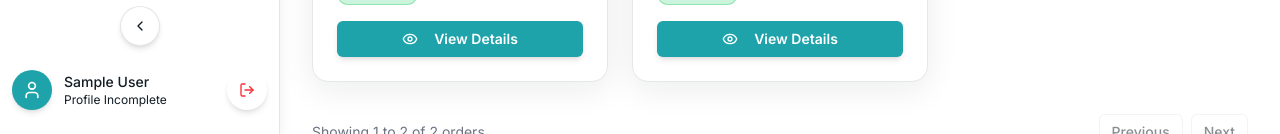
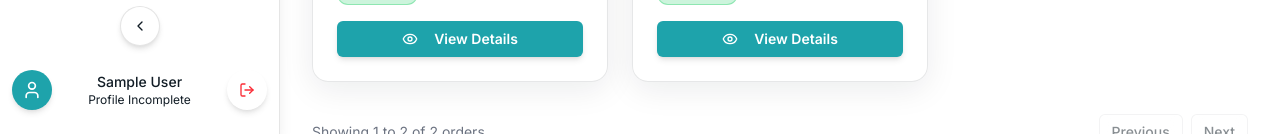
Before and after one commit to chriskryon/wav3-front, a Next.js app: page /orders in a window 1280 px wide. Shown: the part 666-800 px from the top of the page. Built offline with nearby package versions, Linux system fonts and the light colour scheme; sample sign-in values are in the browser's storage; what @react-pdf/renderer would draw is missing.

Commit message:
fix eslint

```diff
--- a/src/app/orders/OrderDetailModal.tsx
+++ b/src/app/orders/OrderDetailModal.tsx
@@ -198,6 +198,7 @@ export const OrderDetailModal: React.FC<OrderDetailModalProps> = ({ open, onOpen
           </div>
           <div className='flex justify-end mt-4'>
             <button
+              type="button"
               onClick={async () => {
                 setLoading(true);
                 const blob = await pdf(<OrderDetailPDF order={order} user={user} />).toBlob();
--- a/src/app/orders/OrderDetailPDF.tsx
+++ b/src/app/orders/OrderDetailPDF.tsx
@@ -1,3 +1,4 @@
+/** biome-ignore-all lint/suspicious/noArrayIndexKey: <explanation> */
 import { Document, Page, Text, View, Image, StyleSheet } from '@react-pdf/renderer';
 import { mockOrderDetail } from './OrderDetailModal';
 
--- a/src/components/app-header.tsx
+++ b/src/components/app-header.tsx
@@ -46,17 +46,27 @@ export function AppHeader() {
           </h1>
           {userData?.hasBetaAccount ? (
             <span className='inline-flex items-center px-2 py-0.5 rounded-full text-[11px] font-semibold bg-[#e6f7f8] text-[#1ea3ab] border border-[#1ea3ab]/30 ml-1 shadow-sm'>
-              <svg width="14" height="14" viewBox="0 0 20 20" fill="none" className="mr-1"><circle cx="10" cy="10" r="10" fill="#1ea3ab"/><path d="M6 10.5L9 13.5L14 8.5" stroke="white" strokeWidth="2" strokeLinecap="round" strokeLinejoin="round"/></svg>
+              <svg width="14" height="14" viewBox="0 0 20 20" fill="none" className="mr-1"><circle cx="10" cy="10" r="10" fill="#1ea3ab"/><path d="M6 10.5L9 13.5L14 8.5" stroke="white" strokeWidth="2" strokeLinecap="round" strokeLinejoin="round"/>
+              <title>Verified</title>
+              </svg>
               Verified
             </span>
           ) : null}
         </div>
         {!userData?.hasBetaAccount && (
-          <span
+          <button
+            type="button"
             className='inline-flex items-center px-2 py-0.5 rounded-full text-xs font-medium bg-yellow-50 text-yellow-700 border border-yellow-200 mt-1 shadow-sm cursor-pointer hover:bg-yellow-100 hover:shadow-md transition-colors'
             onClick={() => {
               if (typeof window !== 'undefined') {
                 window.location.href = '/profile';
+              }
+            }}
+            onKeyUp={(e) => {
+              if (e.key === 'Enter' || e.key === ' ') {
+                if (typeof window !== 'undefined') {
+                  window.location.href = '/profile';
+                }
               }
             }}
           >
@@ -68,12 +78,13 @@ export function AppHeader() {
               className="mr-1 transition-colors"
               style={{ color: '#facc15' }}
             >
+              <title>KYC</title>
               <circle cx="10" cy="10" r="10" fill="currentColor" />
               <path d="M10 6V10" stroke="white" strokeWidth="2" strokeLinecap="round" />
               <circle cx="10" cy="13" r="1" fill="white" />
             </svg>
             Please complete your KYC information
-          </span>
+          </button>
         )}
       </div>
 
@@ -92,7 +103,7 @@ export function AppHeader() {
 
         <DropdownMenu.Root>
           <DropdownMenu.Trigger asChild>
-            <button className='w-9 h-9 rounded-full bg-gradient-to-br from-primary to-primary/80 text-white flex items-center justify-center shadow-md font-bold text-base uppercase select-none'>
+            <button type='button' className='w-9 h-9 rounded-full bg-gradient-to-br from-primary to-primary/80 text-white flex items-center justify-center shadow-md font-bold text-base uppercase select-none'>
               {userData?.name ? userData.name[0] : <User className='w-4 h-4' />}
             </button>
           </DropdownMenu.Trigger>
--- a/src/components/app-sidebar.tsx
+++ b/src/components/app-sidebar.tsx
@@ -188,13 +188,22 @@ export function AppSidebar() {
         </Button>
 
         {/* User Info & Logout */}
-        <div
-          className={`flex items-center gap-3 w-full px-3 ${collapsed ? 'justify-center' : ''} cursor-pointer`}
+        <button
+          type="button"
+          className={`flex items-center gap-3 w-full px-3 ${collapsed ? 'justify-center' : ''} cursor-pointer focus:outline-none`}
           onClick={() => {
             if (typeof window !== 'undefined') {
               window.location.href = '/profile';
             }
           }}
+          onKeyDown={(e) => {
+            if (e.key === 'Enter' || e.key === ' ') {
+              if (typeof window !== 'undefined') {
+                window.location.href = '/profile';
+              }
+            }
+          }}
+          aria-label="Go to profile"
         >
           <div className='w-10 h-10 rounded-full bg-primary text-white flex items-center justify-center shadow-md'>
             <User className='w-5 h-5' />
@@ -221,7 +230,7 @@ export function AppSidebar() {
               <LogOut className='w-5 h-5 text-red-500 group-hover:text-red-700 transition-colors' />
             </Button>
           )}
-        </div>
+        </button>
       </div>
     </aside>
   );
--- a/src/components/exchange/AssetSelect.tsx
+++ b/src/components/exchange/AssetSelect.tsx
@@ -1,4 +1,4 @@
-import React from 'react';
+import type React from 'react';
 import { Select, SelectTrigger, SelectContent, SelectItem } from '@/components/ui/select';
 import { TokenIcon } from '@/components/ui/token-icon';
 import { US, CO, MX, BR, AR, EU } from 'country-flag-icons/react/3x2';
@@ -10,6 +10,7 @@ const CustomUsdcUsfrifIcon = ({ size = 32 }: { size?: number }) => (
     style={{ width: size, height: size }}
   >
     <svg width={size} height={size} viewBox="0 0 24 24" fill="none" xmlns="http://www.w3.org/2000/svg">
+      <title>Asset Selection</title>
       <circle cx="12" cy="12" r="12" fill="#1ea3ab"/>
       <text x="12" y="16" textAnchor="middle" fontSize={size === 32 ? 10 : 8} fill="white" fontWeight="bold">USDC</text>
     </svg>
--- a/src/components/profile-view.tsx
+++ b/src/components/profile-view.tsx
@@ -53,7 +53,9 @@ export const ProfileView: React.FC<ProfileViewProps> = ({ local }) => {
                 onClick={() => navigator.clipboard.writeText(accountid)}
               >
                 <span className="sr-only">Copy</span>
-                <svg width="14" height="14" fill="none" viewBox="0 0 24 24" stroke="#1ea3ab"><rect x="7" y="7" width="10" height="10" rx="2" strokeWidth="2"/><rect x="3" y="3" width="10" height="10" rx="2" strokeWidth="2"/></svg>
+                <svg width="14" height="14" fill="none" viewBox="0 0 24 24" stroke="#1ea3ab">
+                  <title>Copy</title>
+                  <rect x="7" y="7" width="10" height="10" rx="2" strokeWidth="2"/><rect x="3" y="3" width="10" height="10" rx="2" strokeWidth="2"/></svg>
               </button>
             </div>
             <div className="flex items-center gap-2 text-muted-foreground text-xs">
--- a/src/context/ExchangeContext.tsx
+++ b/src/context/ExchangeContext.tsx
@@ -1,3 +1,4 @@
+/** biome-ignore-all lint/correctness/useExhaustiveDependencies: <explanation> */
 import React, { createContext, useContext, useEffect, useState } from 'react';
 import { useQuery } from '@tanstack/react-query';
 import { listAssets } from '@/services/api-service';
```
